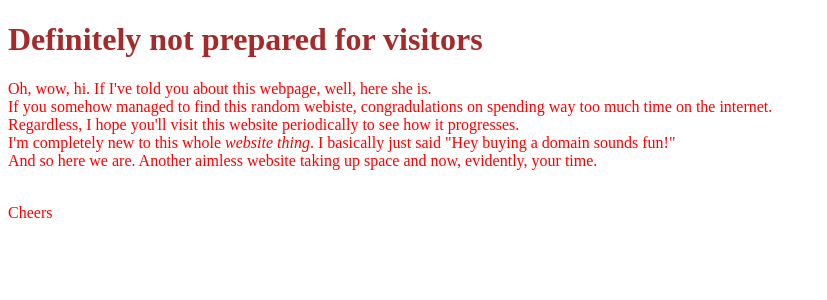
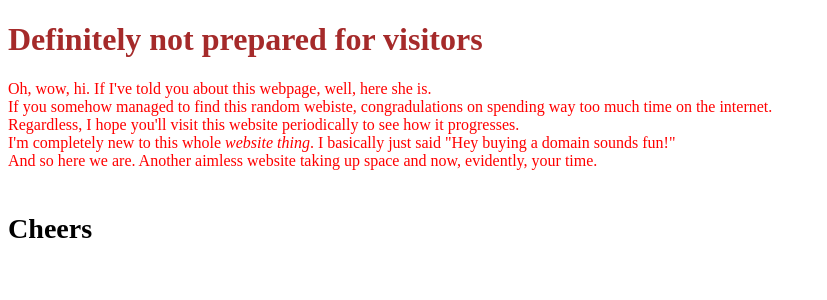
Before and after one commit to murdiff/murdiff.github.io, a Jekyll site: the page index.html, which Jekyll copies as it is, in a window 1280 px wide. Shown: the top 300 px of the page, without its empty margins (0-827 px from the left). Built offline with Jekyll 4.4.1, drawn with Linux system fonts in a browser that asks for light colours.

Commit message:
Update index.html

```diff
--- a/index.html
+++ b/index.html
@@ -11,8 +11,12 @@
     h1 {color:brown;}
     p {color:red;}
     .footer {
-      font-family: Zapf Chancery, cursive, serif;
-      color: black;
+      font-family: "Dancing Script";
+      font-size: 24px;
+      font-style: normal;
+      font-variant: normal;
+      font-weight: 700;
+      line-height: 26.4px;
     }
   </style>
 
@@ -29,7 +33,7 @@
 
     <div class=footer>
       <footer>
-        <p>Cheers</p>
+        <h3>Cheers</h3>
       </footer>
     </div>
   </body>
```
